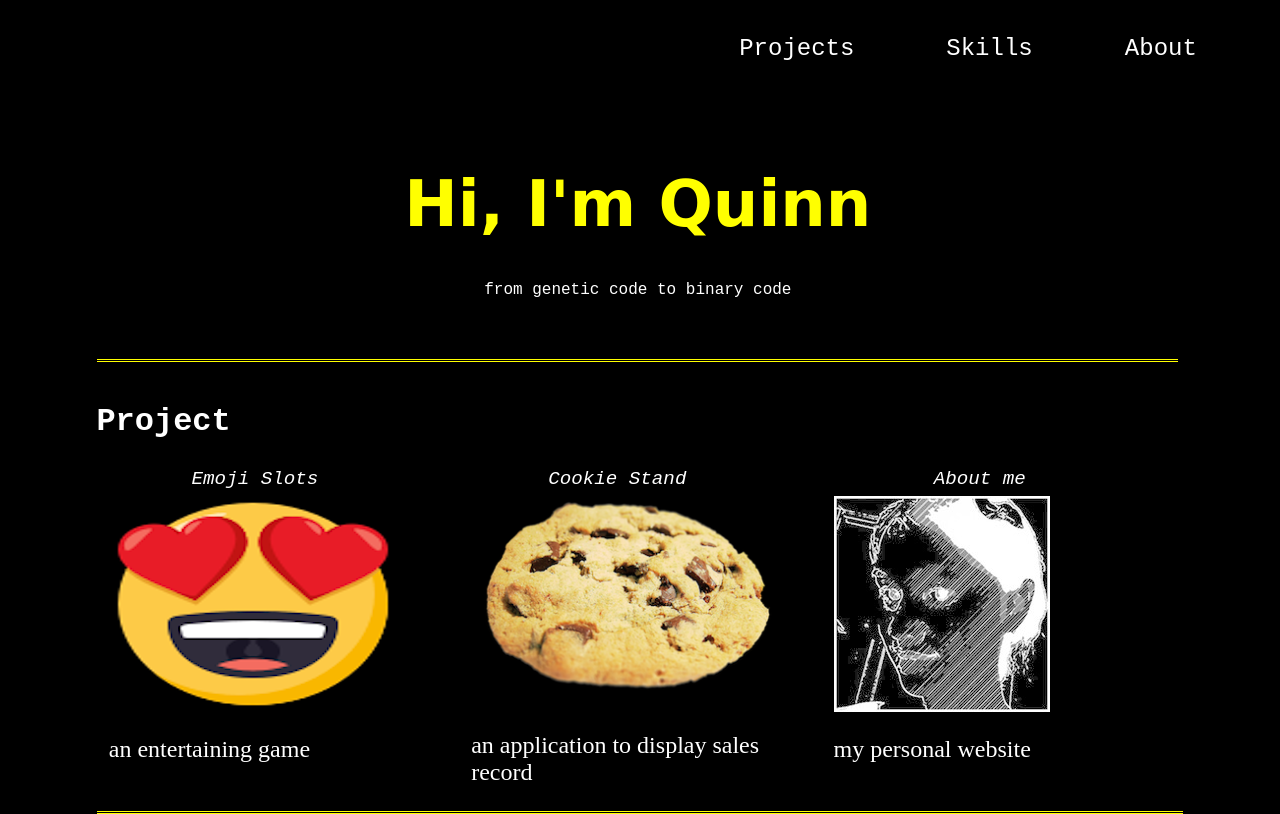
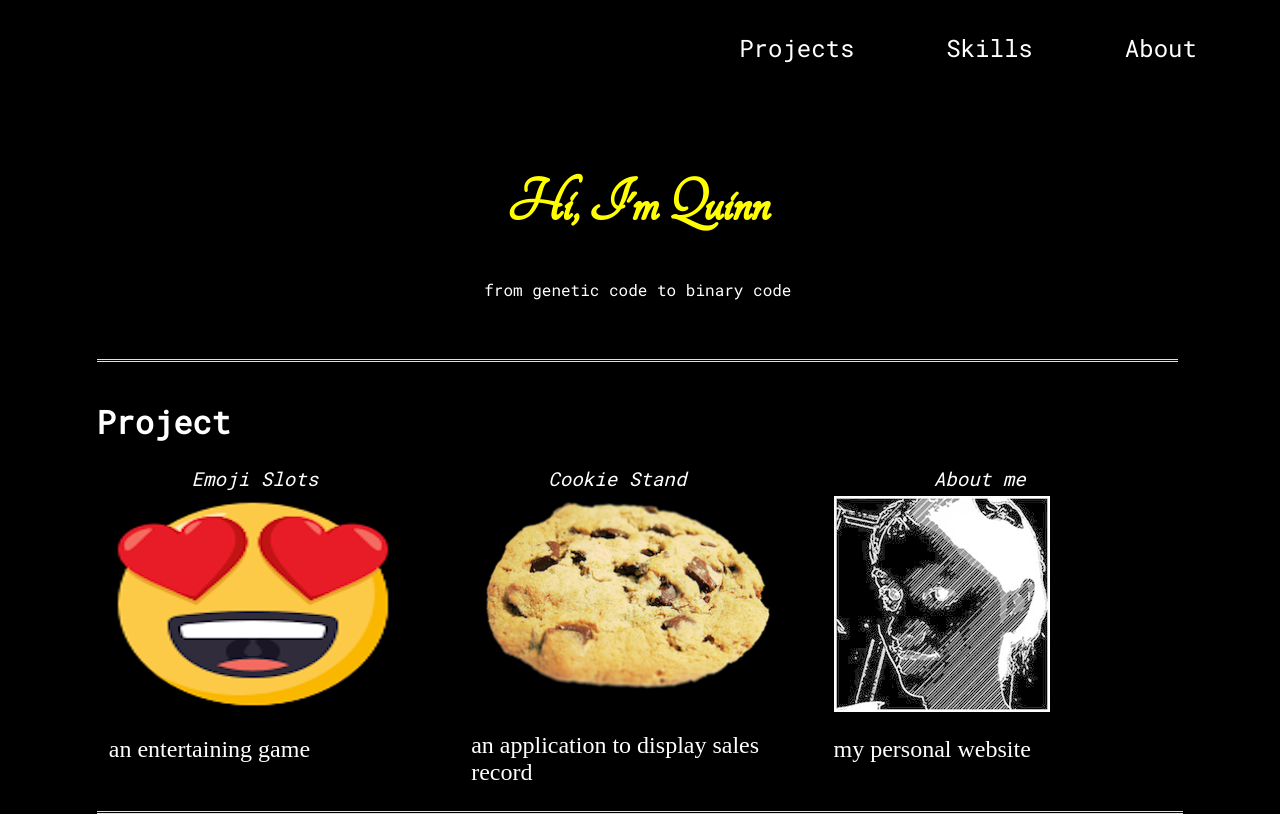
Before and after one commit to qlalberta/portfolio, a website: page public/index.html in a window 1280 px wide. Shown: the top 814 px of the page. Drawn offline with nearby package versions, Linux system fonts and the light colour scheme; a script that the page names is missing; files whose address does not match are found by name.

Commit message:
finished testing; working properly

```diff
--- a/public/index.html
+++ b/public/index.html
@@ -8,7 +8,7 @@
   <link rel="stylesheet" href="styles/base.css">
   <link rel="stylesheet" href="styles/layout.css">
   <link rel="stylesheet" href="styles/modules.css">
-  <!-- <link href="https://fonts.googleapis.com/css?family=Inconsolata|Roboto+Mono|Tangerine" rel="stylesheet"> -->
+  <link href="https://fonts.googleapis.com/css?family=Inconsolata|Roboto+Mono|Tangerine" rel="stylesheet">
   <script type="text/x-handlebars-template" id="handlebarsTemplate">
     <article id="eachProject">
         <div>
```
Also changed, not shown: public/scripts/view/projectView.js (+0 -7 lines).
